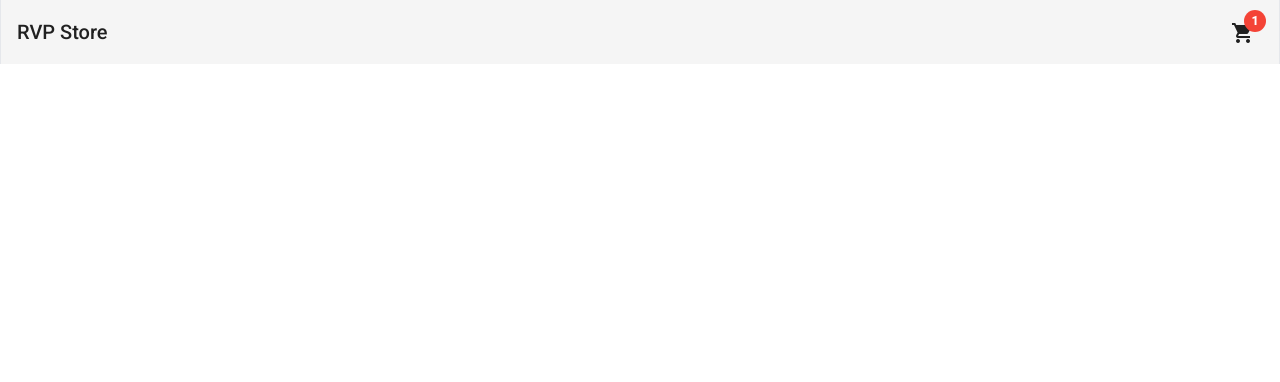
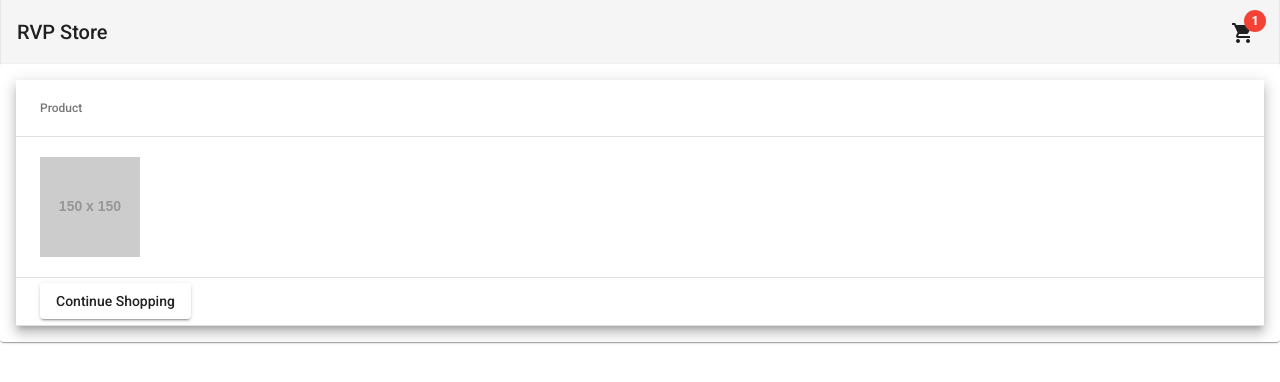
Before and after one commit to RVPdev/AngularWebShop, an Angular app: page /cart in a window 1280 px wide. Shown: the top 382 px of the page. Built offline with nearby package versions, Linux system fonts and the light colour scheme.

Commit message:
added cart display component part1

```diff
--- a/src/app/pages/cart/cart.component.html
+++ b/src/app/pages/cart/cart.component.html
@@ -0,0 +1,24 @@
+<mat-card class="max-w-7xl mx-auto" *ngIf="cart.items.length">
+  <table mat-table [dataSource]="dataSource" class="mat-elevation-z8 w-full">
+    <ng-container matColumnDef="product">
+      <th mat-header-cell *matHeaderCellDef="">Product</th>
+      <td mat-cell *matCellDef="let element">
+        <img src="{{ element.product }}" alt="product" class="w-[100px] my-5" />
+      </td>
+
+      <td mat-footer-cell *matFooterCellDef="">
+        <button mat-raised-button routerLink="/home">Continue Shopping</button>
+      </td>
+    </ng-container>
+
+    <tr mat-header-row *matHeaderRowDef="displayedColumns"></tr>
+    <tr mat-row *matRowDef="let row; columns: displayedColumns"></tr>
+    <tr mat-footer-row *matFooterRowDef="displayedColumns"></tr>
+  </table>
+</mat-card>
+<mat-card class="max-w-7xl mx-auto" *ngIf="!cart.items.length">
+  <p>
+    Your cart is empty
+    <button mat-raised-button routerLink="/home">Start shopping</button>
+  </p>
+</mat-card>
--- a/src/app/pages/cart/cart.component.ts
+++ b/src/app/pages/cart/cart.component.ts
@@ -27,11 +27,11 @@ export class CartComponent implements OnInit {
   // displayedColumns: Defines the columns to be displayed in the cart table
   displayedColumns: Array<string> = [
     "product", // Column for product image
-    "name", // Column for product name
-    "price", // Column for product price
-    "quanitity", // Column for product quantity (typo in 'quantity')
-    "total", // Column for the total price of the item (price * quantity)
-    "action", // Column for actions like remove or edit
+    // "name", // Column for product name
+    // "price", // Column for product price
+    // "quanitity", // Column for product quantity (typo in 'quantity')
+    // "total", // Column for the total price of the item (price * quantity)
+    // "action", // Column for actions like remove or edit
   ];
 
   // Constructor function for the CartComponent class
```
